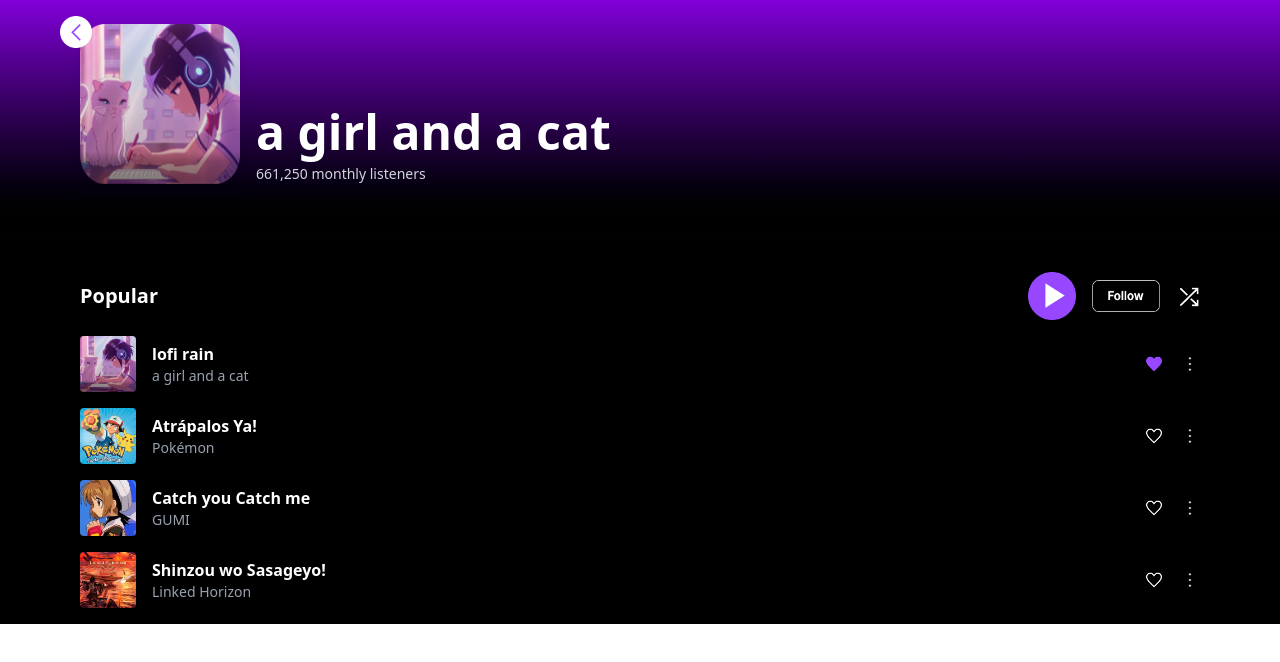
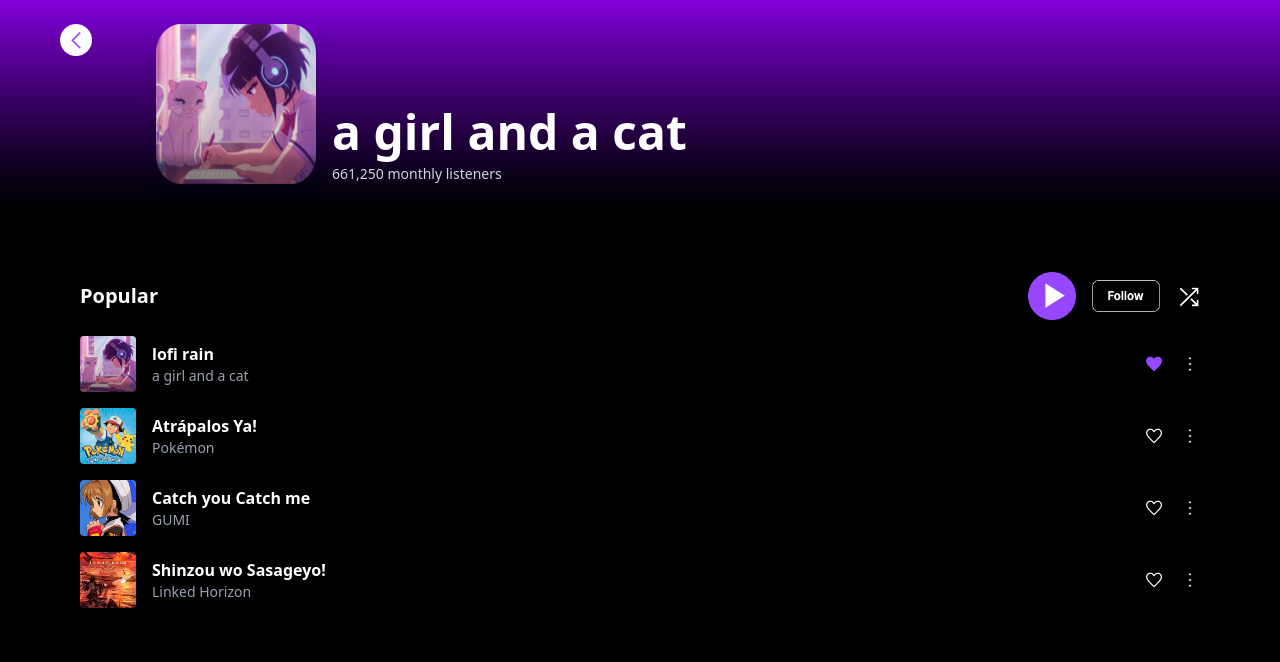
Before and after one commit to luisgarcia22/MusicApp, a React (Vite) app: page / in a window 1280 px wide. Shown: the top 662 px of the page. Built offline with nearby package versions, Linux system fonts and the light colour scheme.

Commit message:
Fix3 fixed app height and button correction. Closes #12

```diff
--- a/src/App.jsx
+++ b/src/App.jsx
@@ -15,7 +15,7 @@ const App = () => {
     return () => window.removeEventListener('resize', checkScreen);
   }, []);
   return (
-    <div className=" bg-black text-white">
+    <div className="min-h-screen bg-black text-white">
       <CurrentSong />
       <div className="max-w-6xl mx-auto px-4 py-4">
         <ActionButtons isMobile={isMobile}/>
--- a/src/components/CurrentSong.jsx
+++ b/src/components/CurrentSong.jsx
@@ -8,9 +8,9 @@ const CurrentSong = () => {
       <img
         src={goBackIcon}
         alt="Go back"
-        className="absolute top-4 left-[20px] w-6 h-6 sm:w-8 sm:h-8 sm:left-15 cursor-pointer"
+        className="absolute top-6 left-[20px] w-6 h-6 sm:w-8 sm:h-8 2xl:left-70 sm:left-15 cursor-pointer"
       />
-      <div className="max-w-6xl mx-auto px-4 py-6 flex flex-col sm:flex-row items-center sm:items-end gap-4">
+      <div className="max-w-6xl mx-auto px-4 2xl:px-60 py-6 flex flex-col sm:flex-row items-center sm:items-end gap-4 sm:ml-25 lg:ml-35">
         <img src={HeaderSong} className="w-40 h-40 rounded-lg shadow-lg" />
         <div className="text-center sm:text-left">
           <h1 className="text-3xl sm:text-5xl font-bold text-white">
--- a/src/index.css
+++ b/src/index.css
@@ -1 +1,6 @@
 @import 'tailwindcss';
+html, body, #root {
+  height: 100%;
+  margin: 0;
+  padding: 0;
+}
```
